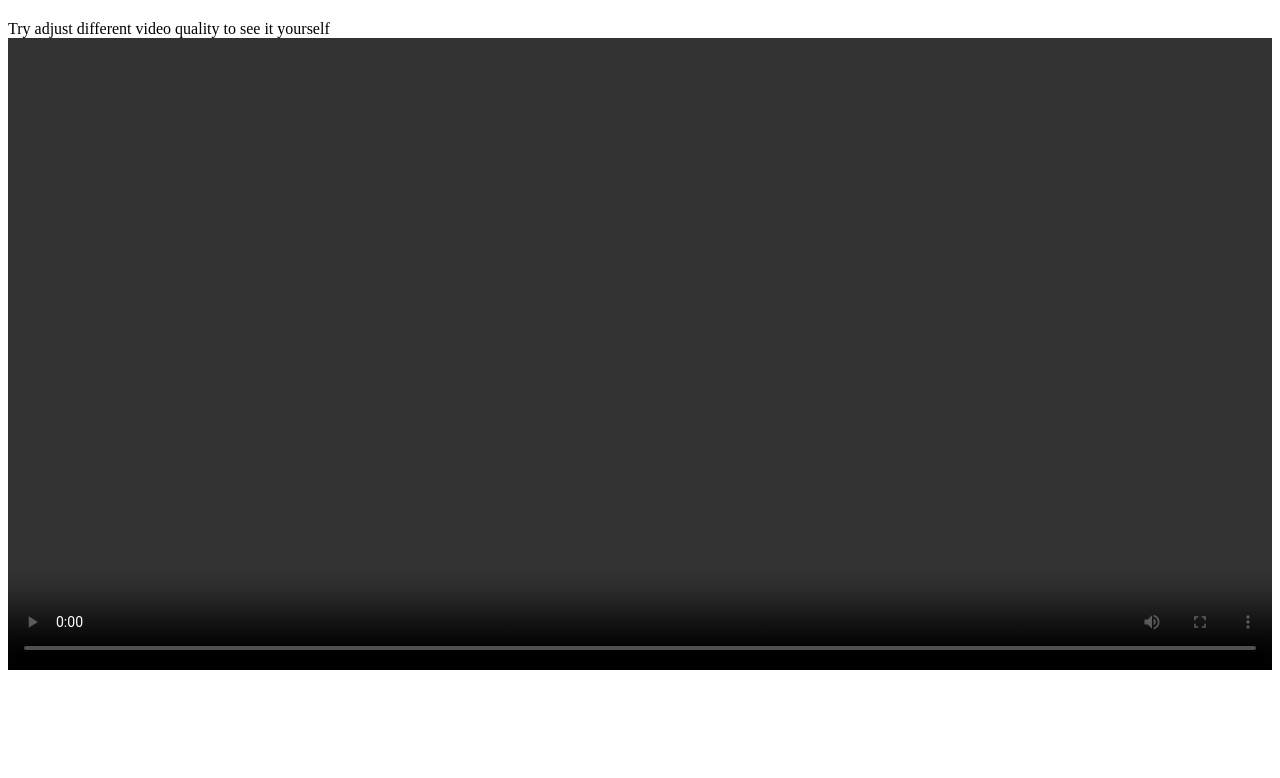
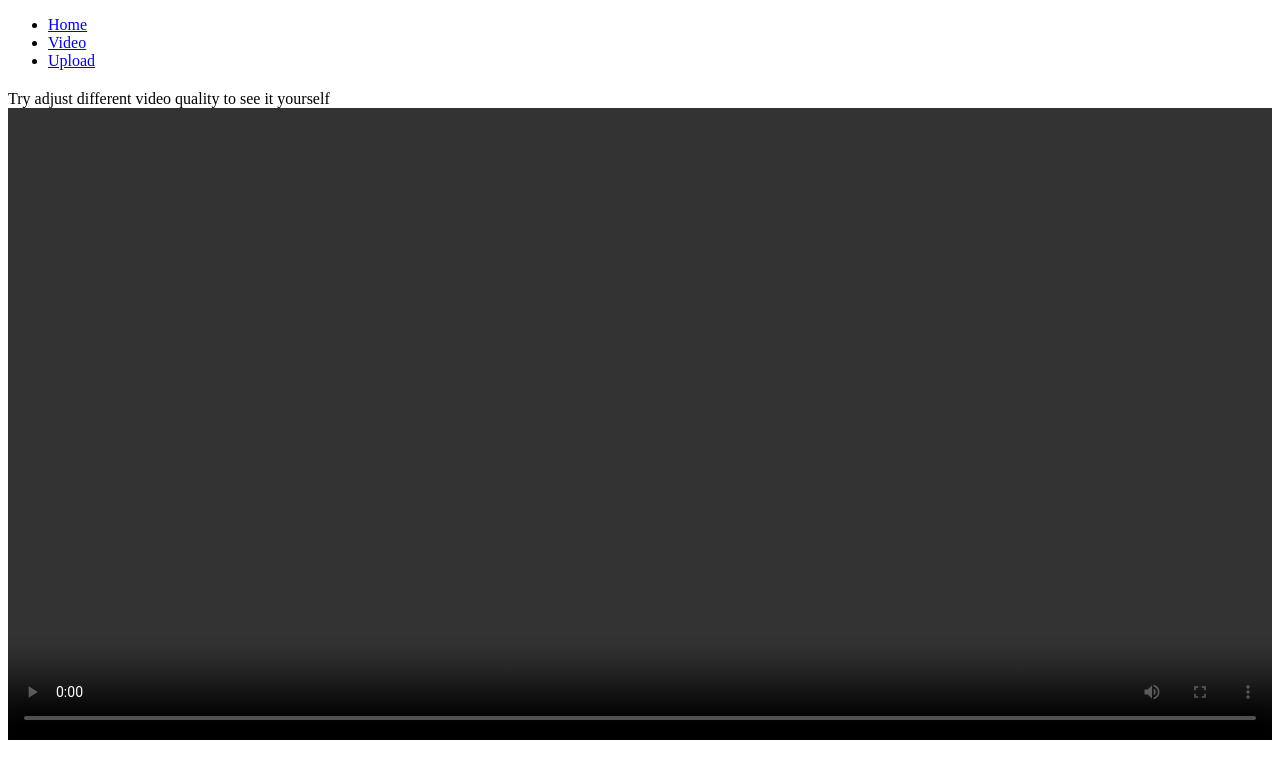
Before and after one commit to bargergo/VideoStreaming, a React (Create React App) app in the folder webclient/: page /video in a window 1280 px wide. Shown: the top 778 px of the page. Built offline with nearby package versions, Linux system fonts and the light colour scheme; no server answers.

Commit message:
Added router, pages

```diff
--- a/webclient/package.json
+++ b/webclient/package.json
@@ -12,10 +12,14 @@
     "@types/node": "^12.20.6",
     "@types/react": "^17.0.3",
     "@types/react-dom": "^17.0.2",
+    "@types/react-router": "^5.1.13",
+    "@types/react-router-dom": "^5.1.7",
     "hls.js": "^0.14.17",
     "plyr": "^3.6.4",
     "react": "^17.0.1",
     "react-dom": "^17.0.1",
+    "react-router": "^5.2.0",
+    "react-router-dom": "^5.2.0",
     "react-scripts": "4.0.3",
     "typescript": "^4.2.3",
     "web-vitals": "^1.1.1"
--- a/webclient/src/App.tsx
+++ b/webclient/src/App.tsx
@@ -1,81 +1,35 @@
-import Hls from "hls.js";
-import Plyr from "plyr";
-import React, { useCallback, useEffect, useRef, useState } from "react";
-import './App.css';
-import 'plyr/dist/plyr.css';
-
-//const source = "http://localhost:8080/bourne/playlist.m3u8";
-const source = "bourne/playlist.m3u8";
-//const source = "https://bitdash-a.akamaihd.net/content/sintel/hls/playlist.m3u8";
+import React from "react";
+import { Route, Switch } from "react-router";
+import Home from "./components/Home";
+import Navs from "./components/Navs";
+import UploadPage from "./components/UploadPage";
+import VideoPage from "./components/VideoPage";
 
 const App = () => {
 
-  const [hls, setHls] = useState<Hls>(new Hls());
-  const video = useRef<HTMLVideoElement>(null);
+  return (
+    <div>
+      <Navs />
 
-  const updateQuality = (newQuality: number) => {
-      hls.levels.forEach((level, levelIndex) => {
-        if (level.height === newQuality) {
-          console.log("Found quality match with " + newQuality);
-          hls.currentLevel = levelIndex;
-        }
-      });
-  };
+      <Switch>
+        <Route exact path="/">
+          <Home />
+        </Route>
 
-  useEffect(() => {
+        <Route exact path="/video">
+          <VideoPage />
+        </Route>
 
-    // For more options see: https://github.com/sampotts/plyr/#options
-    // captions.update is required for captions to work with hls.js
-    const defaultOptions: Plyr.Options = {};
+        <Route exact path="/upload">
+          <UploadPage />
+        </Route>
 
-    if (video.current) {
-
-      if (!Hls.isSupported()) {
-        video.current.src = source;
-      } else {
-        // For more Hls.js options, see https://github.com/dailymotion/hls.js
-        hls.loadSource(source);
-
-        // From the m3u8 playlist, hls parses the manifest and returns
-        // all available video qualities. This is important, in this approach,
-        // we will have one source on the Plyr player.
-        hls.on(Hls.Events.MANIFEST_PARSED, function (event, data) {
-
-          // Transform available levels into an array of integers (height values).
-          const availableQualities = [-1, ...hls.levels.map((l) => l.height)];
-
-          // Add new qualities to option
-          defaultOptions.quality = {
-            default: availableQualities[0],
-            options: availableQualities,
-            // this ensures Plyr to use Hls to update quality level
-            forced: true,
-            onChange: (e) => updateQuality(e),
-          }
-          const player = new Plyr(video.current!!, defaultOptions);
-          hls.attachMedia(video.current!!);
-        });
-
-        hls.on(Hls.Events.LEVEL_SWITCHED, function (event, data) {
-          const span = document.querySelector(".plyr__menu__container [data-plyr='quality'][value='-1'] span")
-          if (hls.autoLevelEnabled) {
-            span!!.innerHTML = `AUTO (${hls.levels[data.level].height}p)`
-          } else {
-            span!!.innerHTML = `AUTO`
-          }
-        })
-
-      }
-    }
-    return () => {
-    };
-  }, [video]);
-
-  return (
-    <div className="container">
-      Try adjust different video quality to see it yourself
-      <video className="plyr" ref={video} controls crossOrigin="true" playsInline >
-      </video>
+        <Route>
+          <div>
+            Not found
+          </div>
+        </Route>
+      </Switch>
     </div>
   );
 };
--- /dev/null
+++ b/webclient/src/components/Home.tsx
@@ -0,0 +1,11 @@
+import React from 'react';
+
+const Home = () => {
+  return (
+    <div>
+      Home works!
+    </div>
+  )
+};
+
+export default Home;
--- /dev/null
+++ b/webclient/src/components/Navs.tsx
@@ -0,0 +1,22 @@
+import React from 'react';
+import { Link } from 'react-router-dom';
+
+const LINKS = [
+  {to: '/', text: 'Home'},
+  {to: '/video', text: 'Video'},
+  {to: '/upload', text: 'Upload'}
+];
+
+const Navs = () => {
+  return (
+    <div>
+      <ul>
+      {
+        LINKS.map(item => <li key={item.to}><Link to={item.to}>{item.text}</Link></li>)
+      }
+      </ul>
+    </div>
+  )
+};
+
+export default Navs;
--- /dev/null
+++ b/webclient/src/components/UploadPage.tsx
@@ -0,0 +1,11 @@
+import React from 'react';
+
+const UploadPage = () => {
+  return (
+    <div>
+      Upload page works!
+    </div>
+  )
+};
+
+export default UploadPage;
--- /dev/null
+++ b/webclient/src/components/VideoPage.tsx
@@ -0,0 +1,83 @@
+import Hls from "hls.js";
+import Plyr from "plyr";
+import 'plyr/dist/plyr.css';
+import React, { useEffect, useRef, useState } from "react";
+import './VideoPage.css';
+
+//const source = "http://localhost:8080/bourne/playlist.m3u8";
+const source = "bourne/playlist.m3u8";
+//const source = "https://bitdash-a.akamaihd.net/content/sintel/hls/playlist.m3u8";
+
+const VideoPage = () => {
+
+  const [hls, setHls] = useState<Hls>(new Hls());
+  const video = useRef<HTMLVideoElement>(null);
+
+  const updateQuality = (newQuality: number) => {
+      hls.levels.forEach((level, levelIndex) => {
+        if (level.height === newQuality) {
+          console.log("Found quality match with " + newQuality);
+          hls.currentLevel = levelIndex;
+        }
+      });
+  };
+
+  useEffect(() => {
+
+    // For more options see: https://github.com/sampotts/plyr/#options
+    // captions.update is required for captions to work with hls.js
+    const defaultOptions: Plyr.Options = {};
+
+    if (video.current) {
+
+      if (!Hls.isSupported()) {
+        video.current.src = source;
+      } else {
+        // For more Hls.js options, see https://github.com/dailymotion/hls.js
+        hls.loadSource(source);
+
+        // From the m3u8 playlist, hls parses the manifest and returns
+        // all available video qualities. This is important, in this approach,
+        // we will have one source on the Plyr player.
+        hls.on(Hls.Events.MANIFEST_PARSED, function (event, data) {
+
+          // Transform available levels into an array of integers (height values).
+          const availableQualities = [-1, ...hls.levels.map((l) => l.height)];
+
+          // Add new qualities to option
+          defaultOptions.quality = {
+            default: availableQualities[0],
+            options: availableQualities,
+            // this ensures Plyr to use Hls to update quality level
+            forced: true,
+            onChange: (e) => updateQuality(e),
+          }
+          const player = new Plyr(video.current!!, defaultOptions);
+          hls.attachMedia(video.current!!);
+        });
+
+        hls.on(Hls.Events.LEVEL_SWITCHED, function (event, data) {
+          const span = document.querySelector(".plyr__menu__container [data-plyr='quality'][value='-1'] span")
+          if (hls.autoLevelEnabled) {
+            span!!.innerHTML = `AUTO (${hls.levels[data.level].height}p)`
+          } else {
+            span!!.innerHTML = `AUTO`
+          }
+        })
+
+      }
+    }
+    return () => {
+    };
+  }, [video]);
+
+  return (
+    <div className="container">
+      Try adjust different video quality to see it yourself
+      <video className="plyr" ref={video} controls crossOrigin="true" playsInline >
+      </video>
+    </div>
+  );
+};
+
+export default VideoPage;
--- a/webclient/src/index.tsx
+++ b/webclient/src/index.tsx
@@ -1,12 +1,15 @@
 import React from 'react';
 import ReactDOM from 'react-dom';
+import { BrowserRouter } from 'react-router-dom';
 //import './index.css';
 import App from './App';
 import reportWebVitals from './reportWebVitals';
 
 ReactDOM.render(
   <React.StrictMode>
-    <App />
+    <BrowserRouter>
+      <App />
+    </BrowserRouter>
   </React.StrictMode>,
   document.getElementById('root')
 );
```
Also changed, not shown: webclient/src/components/VideoPage.css (renamed from webclient/src/App.css), 1 other file (tests, documents, lock files or other folders).
